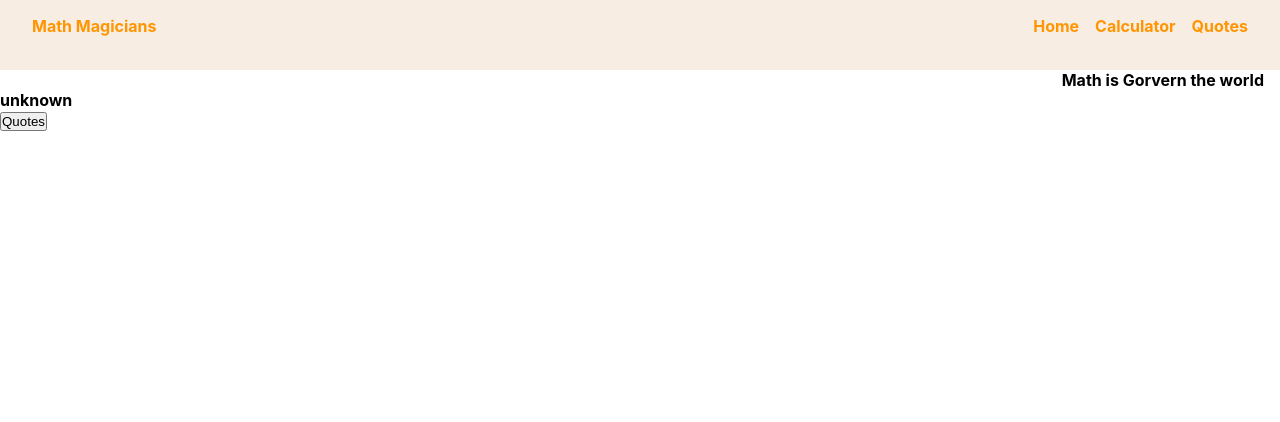
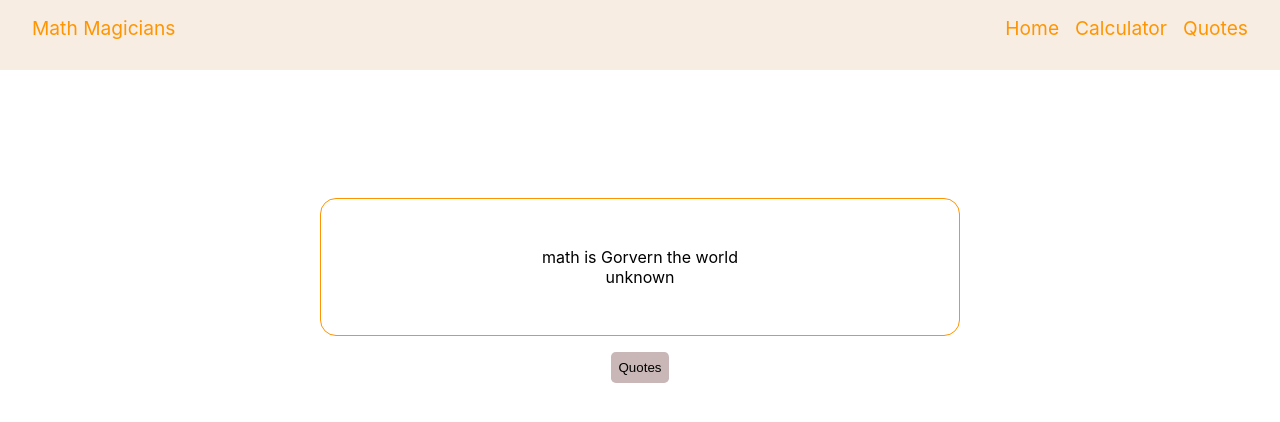
Before and after one commit to tarikbouari/Math_Magicians, a React (Create React App) app: page /quotes in a window 1280 px wide. Shown: the top 422 px of the page. Built offline with nearby package versions, Linux system fonts and the light colour scheme.

Commit message:
update components

```diff
--- a/src/App.css
+++ b/src/App.css
@@ -1,5 +1,5 @@
 
-*{
+* {
   padding: 0;
   margin: 0;
   box-sizing: border-box;
@@ -7,24 +7,34 @@
 
 body {
   background-color: #fff;
-  font-weight: bold;
   height: 100vh !important;
 }
 
+.big-container {
+  display:flex;
+  align-items: center;
+  justify-content: space-between;
+  padding:5rem;
+
+}
 
 .container {
-  margin: 0 auto;
   display: flex;
   flex-direction: column;
   align-items: center;
-  padding: 6rem 0;
+  width: 60%;
+  border: 1px solid #FD9503;
+  border-radius: 1rem;
+  padding: 1rem;
+
 }
 
 .render {
-  width: 60%;
+  width: 100%;
   background-color: #858694;
   height: 40px;
   color: #fff;
+  padding: 1rem;
 }
 
 p {
@@ -38,8 +48,9 @@ p {
 .row4,
 .row5 {
   display: flex;
-  width: 60%;
+  width: 100%;
   height: 40px;
+
 }
 
 .row1 :last-child,
@@ -48,6 +59,7 @@ p {
 .row4 :last-child,
 .row5 :last-child {
   background-color: #f5913e;
+  border: 2px solid #c9b7b7;
 }
 
 .row1 input,
@@ -70,4 +82,40 @@ p {
 .row5 input:nth-child(3) {
   width: 25%;
   background-color: #f5913e;
+
 }
+
+.containerQuote {
+  width: 50%;
+  margin: 0 auto;
+  padding: 8rem 0;
+  display: flex;
+  flex-direction: column;
+  align-items: center;
+  color: #000;
+}
+
+.quote {
+  border: 1px solid  #FD9503;
+  border-radius: 1rem;
+  text-align: center;
+  margin-bottom: 1rem;
+  padding: 3rem;
+  width: 100%;
+}
+
+.quote span{
+  display: block;
+}
+.btn {
+  margin: 0 auto;
+  background-color: #c9b7b7;
+  border: none;
+  border-radius: 0.3rem;
+  padding: 0.5rem;
+  align-self: center;
+}
+
+.btn:hover{
+  background-color: #FD9503;
+}
--- a/src/components/Home.js
+++ b/src/components/Home.js
@@ -3,16 +3,16 @@ import React from 'react';
 const Home = () => (
   <div
     style={{
-      padding: '4rem 0',
+      padding: '9rem 10rem',
     }}
   >
     <p>
-      Minim ut magna nulla officia consectetur proident dolor ipsum. Pariatur
-      in deserunt magna cupidatat proident eiusmod ad. Eiusmod est in id
-      voluptate. Occaecat veniam cupidatat aliqua sint adipisicing in Lorem
-      irure dolor velit sunt aliquip cupidatat. Veniam irure pariatur esse
-      sint sint aute ut quis fugiat eu non. Excepteur ea veniam pariatur
-      cupidatat occaecat cupidatat ex ex proident est.
+      Minim ut magna nulla officia consectetur proident dolor ipsum. Pariatur in
+      deserunt magna cupidatat proident eiusmod ad. Eiusmod est in id voluptate.
+      Occaecat veniam cupidatat aliqua sint adipisicing in Lorem irure dolor
+      velit sunt aliquip cupidatat. Veniam irure pariatur esse sint sint aute ut
+      quis fugiat eu non. Excepteur ea veniam pariatur cupidatat occaecat
+      cupidatat ex ex proident est.
     </p>
   </div>
 );
--- a/src/components/Quotes.js
+++ b/src/components/Quotes.js
@@ -4,31 +4,27 @@ const Quotes = () => {
   const [state, setState] = useState({
     id: 0,
     author: 'unknown',
-    quote: 'Math is Gorvern the world',
+    quote: 'math is Gorvern the world',
   });
 
   const url = 'https://random-math-quote-api.herokuapp.com/';
   const hitApi = async () => {
     const res = await fetch(url);
-    const data = res.json();
+    const data = res.text();
     console.log(data);
     setState(data);
   };
 
   const { quote, author } = state;
   return (
-    <div>
-      <div>
-        <p>
-          {' '}
-          {quote}
-        </p>
-        <span>
-          {' '}
-          {author}
-        </span>
+    <div className="containerQuote">
+      <div className="quote">
+        <spann>{quote}</spann>
+        <span>{author}</span>
       </div>
-      <button type="button" onClick={() => hitApi}> Quotes</button>
+      <button className="btn" type="button" onClick={() => hitApi()}>
+        Quotes
+      </button>
     </div>
   );
 };
--- a/src/components/Table.js
+++ b/src/components/Table.js
@@ -12,7 +12,8 @@ const Table = () => {
 
   const { total, next, operation } = state;
   return (
-
+    <div className="big-container">
+      <h1>Lets do some Maths</h1>
       <div className="container">
         <div className="render">
           {next}
@@ -51,6 +52,9 @@ const Table = () => {
           <input type="button" onClick={clikHandler} className="equal" value="=" />
         </div>
       </div>
+
+    </div>
+
   );
 };
 
--- a/src/components/nav.module.css
+++ b/src/components/nav.module.css
@@ -1,33 +1,34 @@
 .containerNav {
   width: 100%;
   padding: 1rem;
-    background-color: #F7EDE3;
-    height:70px;
+  background-color: #f7ede3;
+  height: 70px;
+
 }
 
-.navbar{
-    display:flex;
+.navbar {
+  display: flex;
   justify-content: space-between;
   align-items: center;
   padding: 0 1rem;
-    color: #FF9501;
+  color: #ff9501;
+  font-size: 1.2em;
 }
+
+a {
+  text-decoration: none;
+}
+
 .navbar a {
-    color: #FF9501 !important;
+  color: #ff9501 !important;
 }
 
 .boxlist {
-
   display: flex;
   align-items: center;
   gap: 1rem;
-
 }
 
 .boxlist li {
   list-style: none;
 }
-
-a {
-    text-decoration: none;
-}
```
Lines whose indentation alone changed are shown as unchanged.
